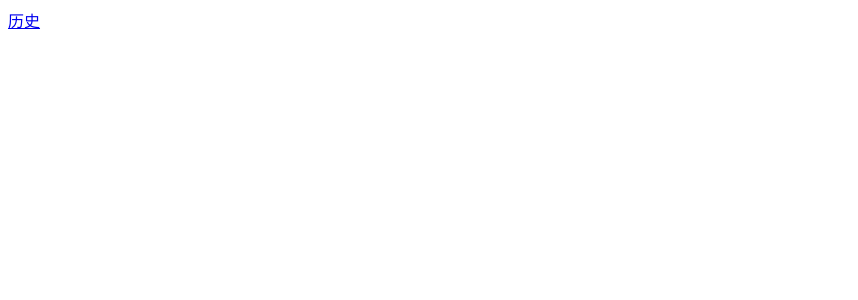
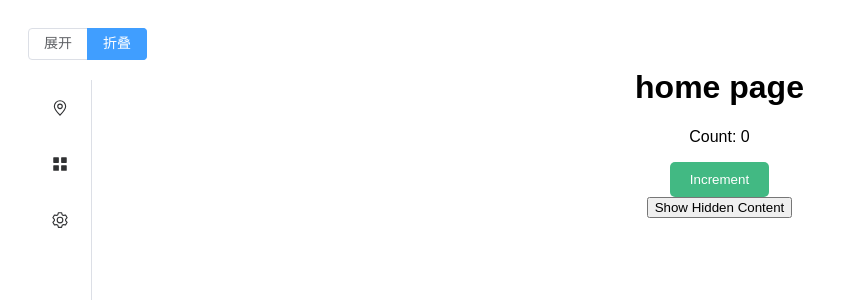
Before and after one commit to elanworld/dolphins-web, a Vue app: page /dolphins-web/ in a window 1280 px wide. Shown: the top 300 px of the page, without its empty margins (0-858 px from the left). Built offline with nearby package versions, Linux system fonts and the light colour scheme.

Commit message:
添加全局布局文件

```diff
--- a/package.json
+++ b/package.json
@@ -14,7 +14,7 @@
   "dependencies": {
     "@element-plus/icons-vue": "^2.0.10",
     "axios": "^1.2.0",
-    "element-plus": "^2.2.25",
+    "element-plus": "^2.9.6",
     "less": "^4.1.3",
     "vue": "^3.2.45",
     "vue-router": "^4.1.6"
--- /dev/null
+++ b/src/components/Layout.vue
@@ -0,0 +1,76 @@
+<template>
+  <div class="layout">
+    <div class="container">
+      <el-radio-group v-model="isCollapse" style="margin-bottom: 20px">
+        <el-radio-button :value="false">展开</el-radio-button>
+        <el-radio-button :value="true">折叠</el-radio-button>
+      </el-radio-group>
+      <!-- 菜单 -->
+      <el-menu default-active="" class="el-menu-vertical-demo" :collapse="isCollapse" @open="handleOpen"
+        @close="handleClose" :router="true">
+        <el-menu-item index="/">
+          <el-icon>
+            <location />
+          </el-icon>
+          <template #title>home</template>
+        </el-menu-item>
+        <el-menu-item index="/history">
+          <el-icon><icon-menu /></el-icon>
+          <template #title>chrom历史</template>
+        </el-menu-item>
+        <el-menu-item>
+          <el-icon>
+            <setting />
+          </el-icon>
+          <template #title>设置</template>
+        </el-menu-item>
+      </el-menu>
+    </div>
+    <!-- 页面内容 -->
+    <div class="content">
+      <router-view></router-view>
+    </div>
+  </div>
+</template>
+
+<script lang="ts" setup>
+import { ref } from 'vue'
+import {
+  Document,
+  Menu as IconMenu,
+  Location,
+  Setting,
+} from '@element-plus/icons-vue'
+
+const isCollapse = ref(true)
+const handleOpen = (key: string, keyPath: string[]) => {
+  console.log(key, keyPath)
+}
+const handleClose = (key: string, keyPath: string[]) => {
+  console.log(key, keyPath)
+}
+</script>
+
+<style>
+.layout {
+  display: flex;
+}
+
+.container {
+  justify-content: flex-start;
+  /* 左对齐 */
+  align-items: center;
+  /* 垂直居中 */
+}
+
+.el-menu {
+  width: 200px;
+  min-height: 100vh;
+  border-right: 1px solid #e6e6e6;
+}
+
+.content {
+  flex: 1;
+  padding: 20px;
+}
+</style>
--- a/src/service/Service.vue
+++ b/src/service/Service.vue
@@ -26,6 +26,7 @@ service.interceptors.response.use(res => {
     // window.location.replace("/")
     // window.location.reload()
     ElMessage('请登录再访问！')
+    return Promise.reject('请登录再访问！')
   }
   return res
 }, err => {
--- a/src/views/HomeView.vue
+++ b/src/views/HomeView.vue
@@ -1,9 +1,104 @@
 <script setup lang="ts">
-import TheWelcome from '../components/TheWelcome.vue'
+import { ref, computed, onMounted } from 'vue';
+import TheWelcome from '../components/TheWelcome.vue';
+
+// 响应式数据
+const count = ref(0);
+const message = ref('home page');
+
+// 计算属性
+const reversedMessage = computed(() => {
+  return message.value.split('').reverse().join('');
+});
+
+// 方法
+const increment = () => {
+  count.value++;
+};
+
+// 生命周期钩子
+onMounted(() => {
+  console.log('Component mounted!');
+});
+
+// 隐藏的内容
+const showHiddenContent = ref(false);
+const toggleHiddenContent = () => {
+  showHiddenContent.value = !showHiddenContent.value;
+};
 </script>
 
 <template>
-  <main>
-    <RouterLink class="route" to="/history">历史</RouterLink>
+  <main class="container">
+    <!-- 页面内容 -->
+    <h1>{{ message }}</h1>
+
+    <!-- 计数器 -->
+    <div class="counter">
+      <p>Count: {{ count }}</p>
+      <button @click="increment">Increment</button>
+    </div>
+
+    <!-- 隐藏的内容 -->
+    <div v-if="showHiddenContent" class="hidden-content">
+      <p>This is hidden content!</p>
+      <p>Reversed Message: {{ reversedMessage }}</p>
+    </div>
+
+    <!-- 切换隐藏内容的按钮 -->
+    <button @click="toggleHiddenContent">
+      {{ showHiddenContent ? 'Hide' : 'Show' }} Hidden Content
+    </button>
   </main>
 </template>
+
+<style scoped>
+.container {
+  display: block;
+  max-width: 800px;
+  margin: 0 auto;
+  padding: 20px;
+  text-align: center;
+  font-family: Arial, sans-serif;
+}
+
+.route {
+  display: inline-block;
+  margin: 10px;
+  padding: 10px 20px;
+  background-color: #42b983;
+  color: white;
+  text-decoration: none;
+  border-radius: 5px;
+  transition: background-color 0.3s;
+}
+
+.route:hover {
+  background-color: #3aa876;
+}
+
+.counter {
+  margin-top: 20px;
+}
+
+.counter button {
+  padding: 10px 20px;
+  background-color: #42b983;
+  color: white;
+  border: none;
+  border-radius: 5px;
+  cursor: pointer;
+  transition: background-color 0.3s;
+}
+
+.counter button:hover {
+  background-color: #3aa876;
+}
+
+.hidden-content {
+  margin-top: 20px;
+  padding: 20px;
+  background-color: #f0f0f0;
+  border-radius: 5px;
+}
+</style>
```
Also changed, not shown: src/router/index.ts (+7 -0 lines), 2 other files (tests, documents, lock files or other folders).
